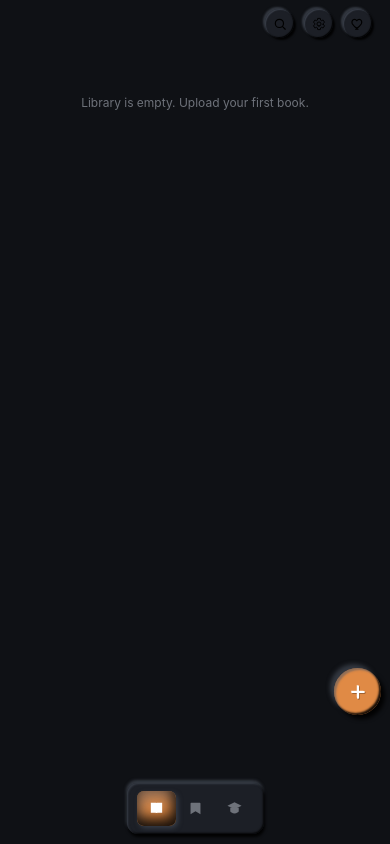
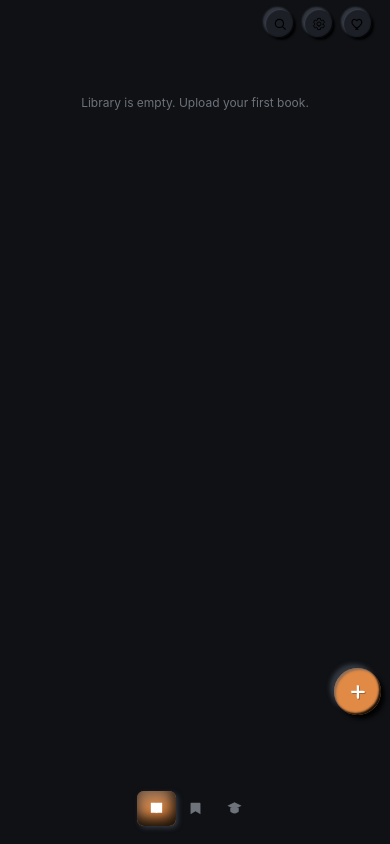
Before and after one commit to 402035zombie-a11y/sapphire, a React Native app: screen / in a window 390 px wide. Built offline with nearby package versions, Linux system fonts and the light colour scheme; what react-native-worklets would draw is missing.

Commit message:
fix: tab-bar dock transparent — tabs float on dark bg (no parent block edges)
- BottomTabBar: remove neuRaised container + borderRadius, backgroundColor transparent
  so the menu bar floats over content without a visible parent-block border

```diff
--- a/components/BottomTabBar.tsx
+++ b/components/BottomTabBar.tsx
@@ -7,7 +7,7 @@ import { View, Text, TouchableOpacity } from 'react-native';
 import Icon from './Icon';
 import { useTheme } from '../theme/ThemeContext';
 import { useAdaptive } from '../theme/useAdaptive';
-import { neuRaised, neuInset } from '../theme/neu';
+import { neuInset } from '../theme/neu';
 import { FONTS } from '../theme/constants';
 
 type RouteName = 'Library' | 'Dictionary' | 'Training';
@@ -38,8 +38,7 @@ export default function BottomTabBar({ state, descriptors, navigation }: any) {
         marginTop: a.tiny ? 4 : 6,
         paddingVertical: a.tiny ? 6 : 8,
         paddingHorizontal: a.tiny ? 6 : 10,
-        borderRadius: Math.round(a.radius * 1.6),
-        ...neuRaised(theme, Math.round(a.radius * 1.6)),
+        backgroundColor: 'transparent',
       }}
     >
       {state.routes.map((route: any, index: number) => {
```
